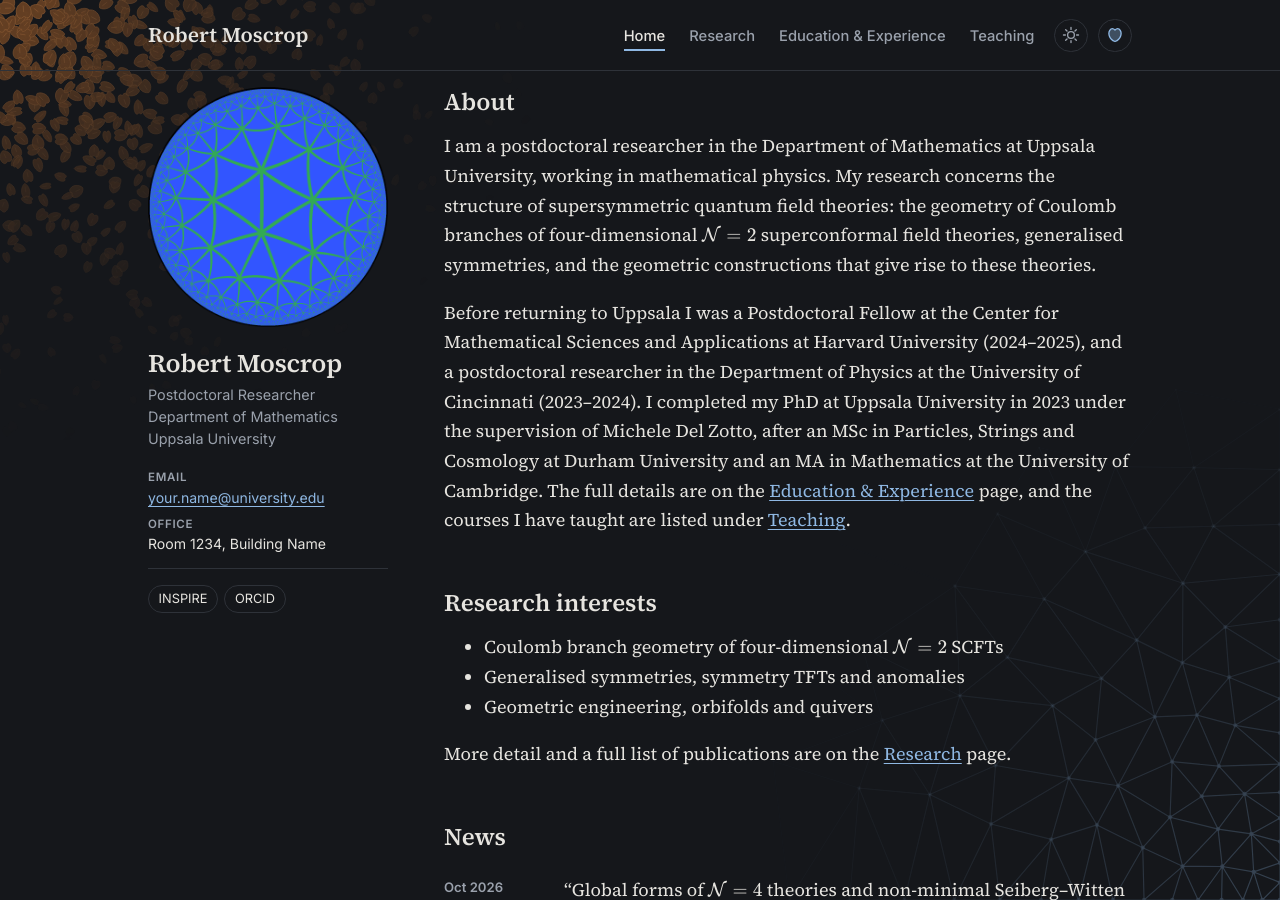
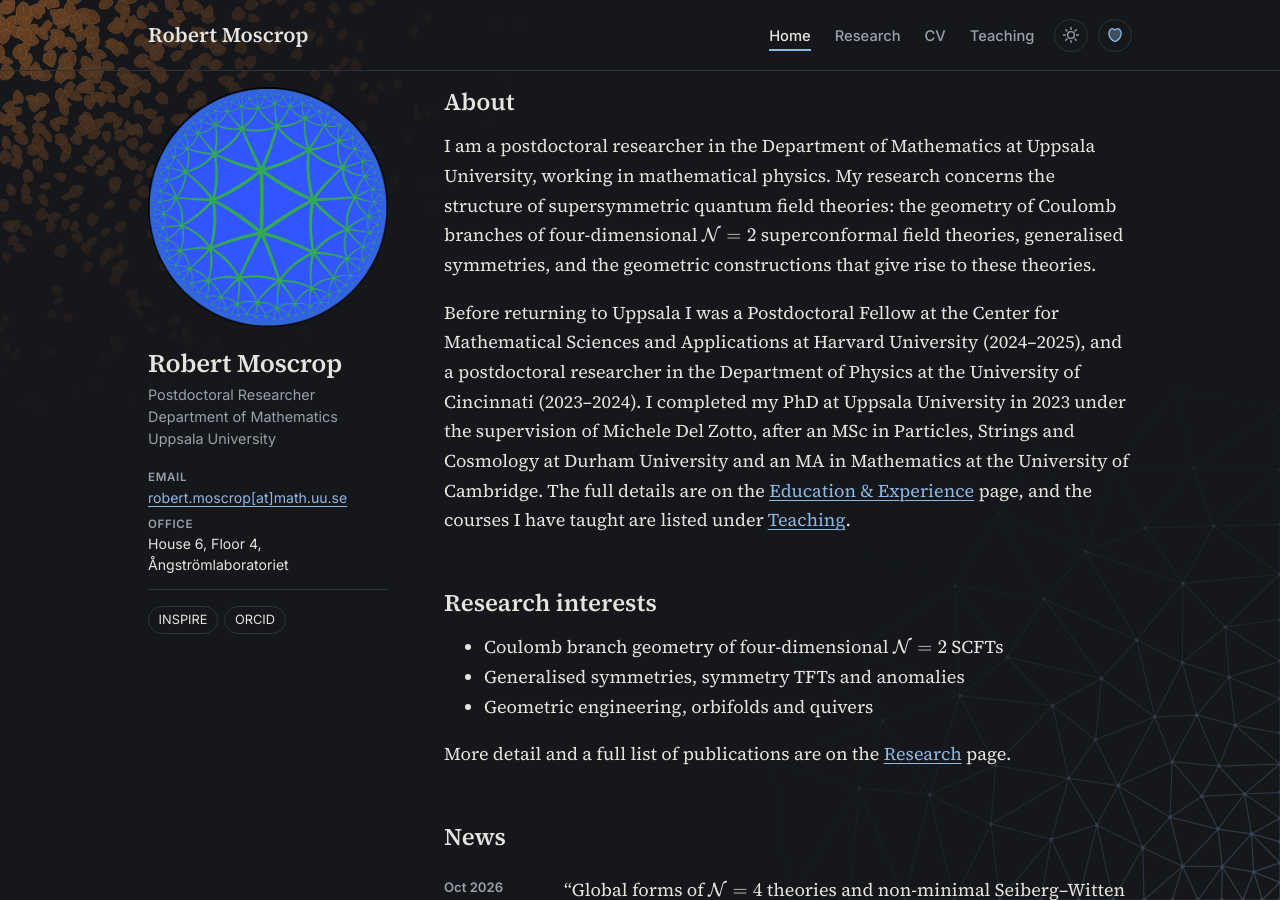
Before and after one commit to rhmos/rhmos.github.io, a Jekyll site: the page built from index.md, in a window 1280 px wide and 900 px high. Built offline with Jekyll 4.4.1, drawn with Linux system fonts in a browser that asks for light colours.

Commit message:
Fix typos

```diff
--- a/_config.yml
+++ b/_config.yml
@@ -17,8 +17,8 @@ author:
   position: Postdoctoral Researcher
   department: Department of Mathematics
   institution: Uppsala University
-  office: "Room 1234, Building Name"
-  email: your.name@university.edu
+  office: "House 6, Floor 4, Ångströmlaboratoriet"
+  email: robert.moscrop[at]math.uu.se
   photo: /assets/img/profile.png
   photo_light:       # optional front picture for the light theme — leave blank to use photo
   photo_back: /assets/img/profile-back.webp   # picture on the back of the photo (click to flip) — leave blank for a placeholder
--- a/_data/navigation.yml
+++ b/_data/navigation.yml
@@ -3,7 +3,7 @@
   url: /
 - title: Research
   url: /research/
-- title: Education & Experience
+- title: CV
   url: /cv/
 - title: Teaching
   url: /teaching/
```
Also changed, not shown: README.md.
